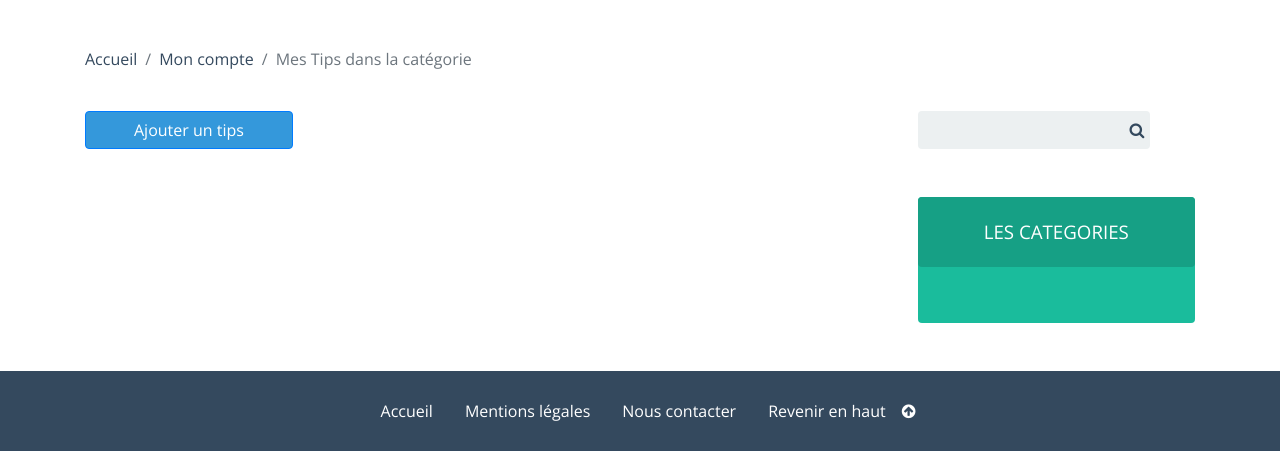
After one commit to thomasLGTO/patinoireThomasLargeteau, a Symfony app: template templates/registration/myTips.html.twig in a window 1280 px wide. The commit adds this page. Shown: the part 389-840 px from the top of the page. Run offline with Twig, Linux system fonts and the light colour scheme; the template is opened without the code that fills it, so the values that code supplies are empty; some libraries are stand-ins or nearby versions.

Commit message:
the page my tips by category  created

```diff
--- a/public/css/style.css
+++ b/public/css/style.css
@@ -27,6 +27,9 @@ h2{
 }
 h3{
     font-size: 1.17em;
+    color : var(--color_fonce);
+}
+p{
     color : var(--color_fonce);
 }
 a{
@@ -146,6 +149,9 @@ nav a:hover{
     width: 100%;
     height: 100%;
 }
+.fontBigger{
+    font-size: 1.5em;
+}
 /* ===============body index Categorie=================== */
 
 .boxImageCategory img{
--- a/src/Controller/TipsController.php
+++ b/src/Controller/TipsController.php
@@ -75,6 +75,7 @@ class TipsController extends AbstractController
         $form = $this->createForm(TipsType::class, $tip);
         $form->handleRequest($request);
         if ($form->isSubmitted() && $form->isValid()) {
+            $tip->setStatus('en attente');
             $this->getDoctrine()->getManager()->flush();
             return $this->redirectToRoute('tips_index');
         }
--- a/templates/registration/myAccount.html.twig
+++ b/templates/registration/myAccount.html.twig
@@ -8,7 +8,7 @@
     <div class="row">
         <div class="row col-12 mb-5">
             {% for category in categories %}
-                <a class="boxImageCategory col-6 col-lg-2 mb-4" href="{{ path('category_show', {'id': category.id}) }}">
+                <a class="boxImageCategory col-6 col-lg-2 mb-4" href="{{ path('myTips', {'id': category.id}) }}">
                     {% set i = 0 %}
                     {# pin up the numbers of tips in the category #}
                     {% for tip in tabTips %}
@@ -24,7 +24,7 @@
         {# ================ pin up no active tips===========  #}
             {% if noActiveTips is empty %}
             {% else %}
-                <h3 class="col-12 mt-0 mb-5">Tips non validés</h3>
+                <p class="col-12 mt-0 mb-5 fontBigger">Tips que vous avez créé mais pas encore validés</p>
                 <div class="allTips d-flex flex-column col-lg-8">
                     {% set i = 0 %}
                     {% for tip in noActiveTips %}
@@ -43,7 +43,7 @@
                                 <div class="col-4">
                                     <a href="{{ path('tips_edit', {'id': tip.id}) }}" class="btn btn-primary col-12 d-flex justify-content-center py-0 px-0 m-0">
                                         <img src="{{ asset('images/logo.png') }}" alt="Logo du site (Tips) ">
-                                        <p class="align-self-center ml-1 m-0">Corriger ce Tips</p>
+                                        <p class="align-self-center ml-1 m-0 text-white">Corriger ce Tips</p>
                                     </a>
                                 </div>
                             </div>
--- /dev/null
+++ b/templates/registration/myTips.html.twig
@@ -0,0 +1,66 @@
+<!DOCTYPE html>
+<html>
+    <head>
+        <meta charset="UTF-8">
+        <title>{% block title %}Mes Tips dans la catégorie  {{category.nameCategory}}{% endblock %}</title>
+        {% block stylesheets %}
+            <link rel="stylesheet" href="https://stackpath.bootstrapcdn.com/bootstrap/4.4.1/css/bootstrap.min.css" integrity="sha384-Vkoo8x4CGsO3+Hhxv8T/Q5PaXtkKtu6ug5TOeNV6gBiFeWPGFN9MuhOf23Q9Ifjh" crossorigin="anonymous">
+            <link href="https://stackpath.bootstrapcdn.com/font-awesome/4.7.0/css/font-awesome.min.css" rel="stylesheet" integrity="sha384-wvfXpqpZZVQGK6TAh5PVlGOfQNHSoD2xbE+QkPxCAFlNEevoEH3Sl0sibVcOQVnN" crossorigin="anonymous">
+            <link rel="stylesheet" href="{{ asset('css/style.css') }}" />
+        {% endblock %}
+    </head>
+    <body>
+        {% block navbar %}
+            {% include "navigation.html.twig" %}
+        {% endblock %}
+        {% block intro %}
+            <div style="background-image: url({{ asset('images/'~category.pictureCategory~'.jpg') }});" class="box mb-5">
+                <div class="opaquefilter"></div>
+                <h1 class="Middletitle position-absolute text-center">Mes Tips dans la catégorie  {{category.nameCategory}}</h1>
+            </div>
+        {% endblock %}
+{% block body %}
+    <div class="container">
+        <div class="row justify-content-between no-gutters">
+            <div class="col-12 mb-4 ">
+                <nav aria-label="breadcrumb ">
+                <ol class="breadcrumb bg-white p-0">
+                    <li class="breadcrumb-item text-decoration-none"><a href="{{ path('main') }}">Accueil</a></li>
+                    <li class="breadcrumb-item"><a href="{{ path('myAccount') }}">Mon compte</a></li>
+                    <li class="breadcrumb-item active" aria-current="page">Mes Tips dans la catégorie {{category.nameCategory}}</li>
+                </ol>
+                </nav>
+            </div>
+
+            <div class="boxAddTips d-flex justify-content-between col-8 mb-5">
+                <a href="{{ path('tips_new') }}" class="btn btn-primary px-5">Ajouter un tips</a>
+            </div>
+
+            {% include "main/searchBar.html.twig" %}
+            {{ include("tips/boxTips.html.twig",{sort : pagination}) }}
+            <div class="boxCategory rounded bg-lightgreen col-3">
+                <h3 class="bg-green text-white p-4 text-center rounded">LES CATEGORIES</h3>
+                <div class="container">
+                    <div class="row">
+                        <ul class="text-center col-12 py-3">
+                        {% for cat in categories %}
+                        <li class="my-1"><a class="text-white"href="{{ path('myTips', {'id': cat.id}) }}">{{cat.nameCategory}}</a></li>
+                        {% endfor %}
+                        </ul>
+                    </div>
+                </div>
+            </div>
+        </div>
+    </div>
+{% endblock %}
+        {% block footer %}
+            {% include "footer.html.twig" %}
+        {% endblock %}
+        {% block javascripts %}
+            <script src="https://code.jquery.com/jquery-3.2.1.slim.min.js" integrity="sha384-KJ3o2DKtIkvYIK3UENzmM7KCkRr/rE9/Qpg6aAZGJwFDMVNA/GpGFF93hXpG5KkN" crossorigin="anonymous"></script>
+            <script src="https://cdnjs.cloudflare.com/ajax/libs/popper.js/1.12.9/umd/popper.min.js" integrity="sha384-ApNbgh9B+Y1QKtv3Rn7W3mgPxhU9K/ScQsAP7hUibX39j7fakFPskvXusvfa0b4Q" crossorigin="anonymous"></script>
+            <script src="https://maxcdn.bootstrapcdn.com/bootstrap/4.0.0/js/bootstrap.min.js" integrity="sha384-JZR6Spejh4U02d8jOt6vLEHfe/JQGiRRSQQxSfFWpi1MquVdAyjUar5+76PVCmYl" crossorigin="anonymous"></script>
+            <script src="{{ asset('js/app.js') }}"></script>
+        {% endblock %}
+  </body>
+</html>
--- a/templates/tips/boxTips.html.twig
+++ b/templates/tips/boxTips.html.twig
@@ -37,7 +37,7 @@
                                 {% endif %}
                                 {#  #}
                                     <img src="{{ asset('images/logo.png') }}" alt="Logo du site (Tips) ">
-                                    <p class="align-self-center ml-1 m-0">J'utilise ce Tips</p>
+                                    <p class="align-self-center ml-1 m-0 text-white">J'utilise ce Tips</p>
                                 </button>
                             </form>
                         </div>
```
Also changed, not shown: src/Controller/RegistrationController.php (+37 -2 lines), public/images/products/communication.jpg (added), public/images/products/florentine-pautet-uucTGNLOcYs-unsplash.jpg (added).
